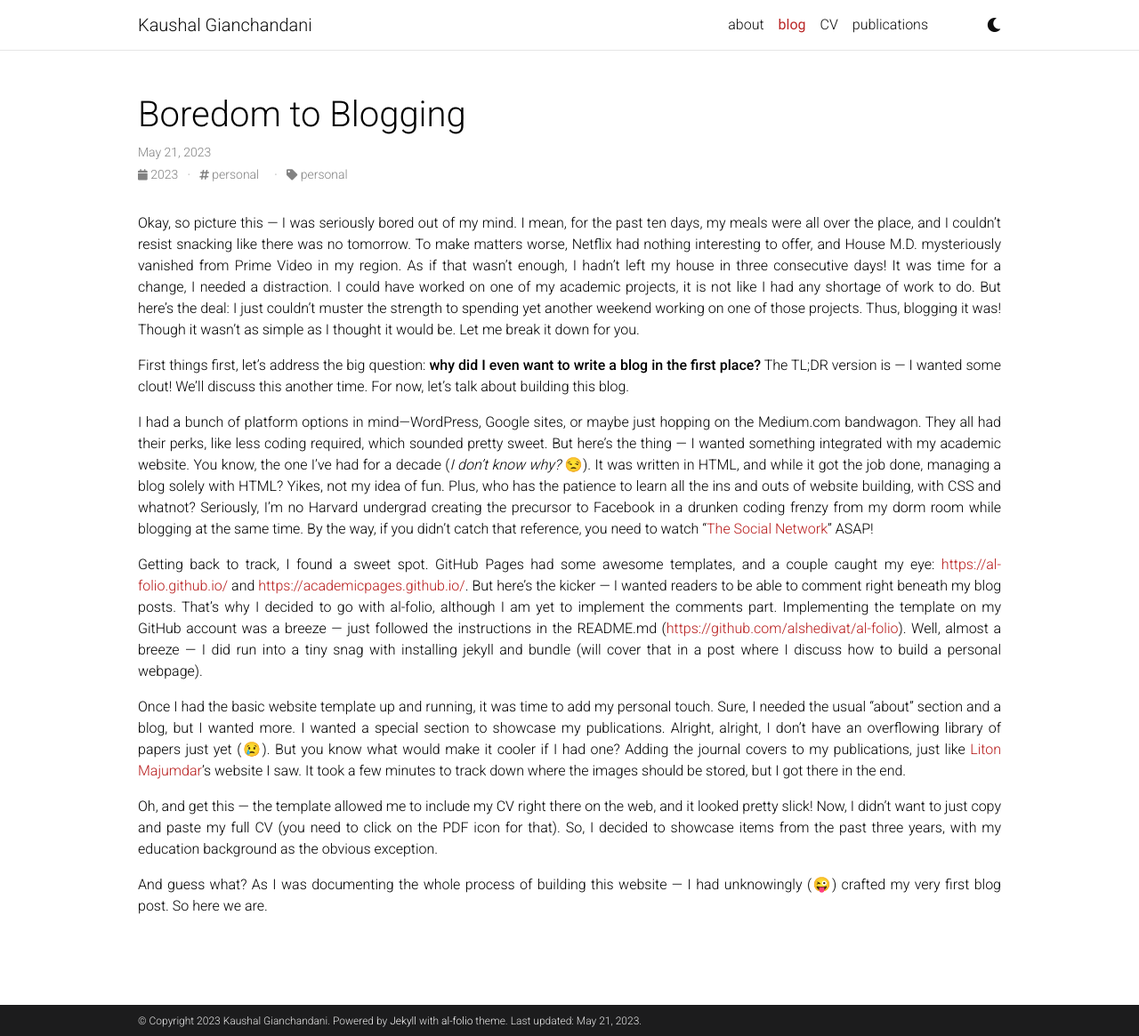
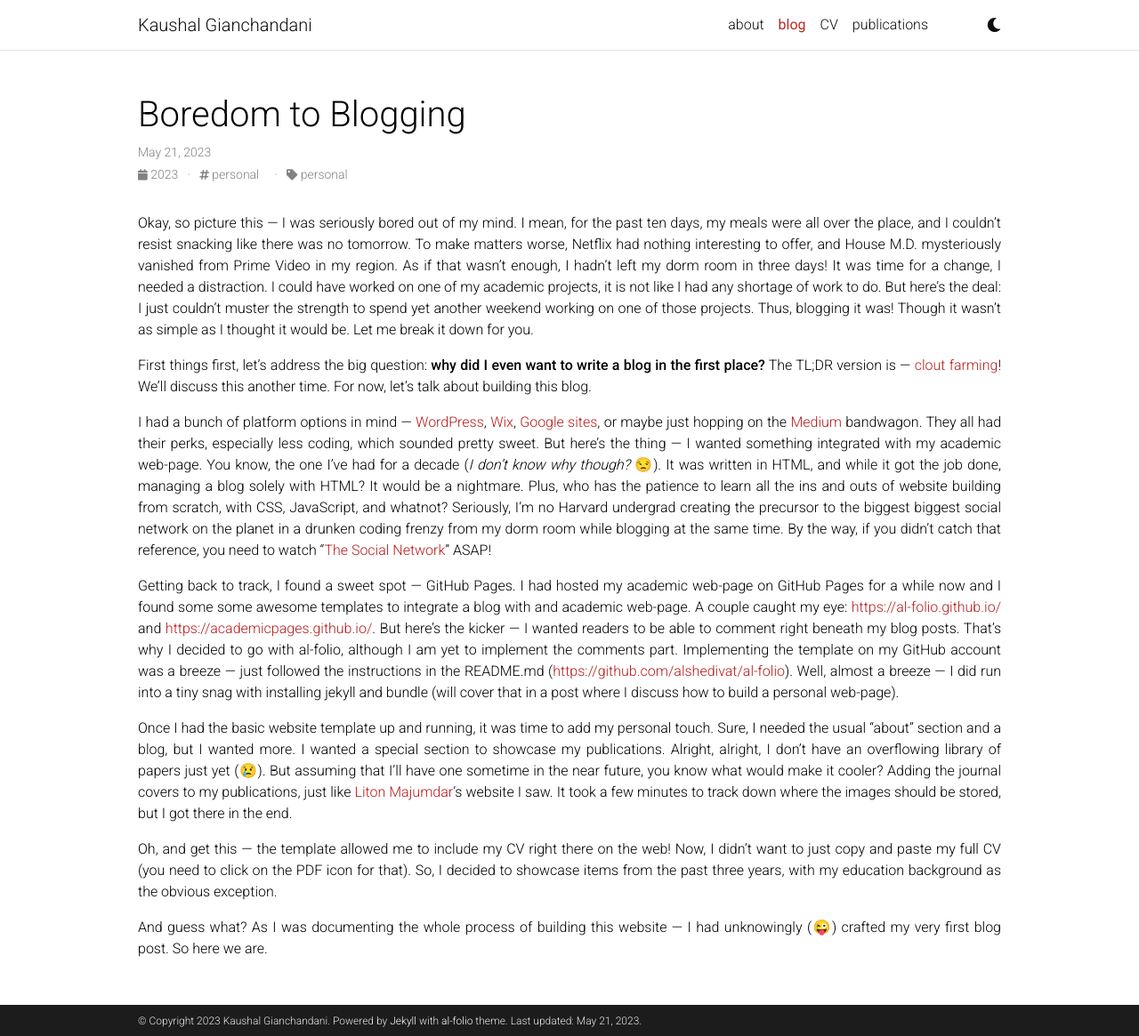
Before and after one commit to kaushalgianchandani/kaushalgianchandani.github.io, a Jekyll site: the page built from _posts/2023-05-21-first-blog.md, in a window 1280 px wide and 1165 px high. Shown: the whole window at 89% size. Built offline with Jekyll 4.4.1, drawn with Linux system fonts in a browser that asks for light colours; emoji names are drawn with the system emoji font; comment, search, counter and statistics services are not loaded; a style sheet for code colours, icons or effects is not loaded.

Commit message:
updated first-blog with a few links

```diff
--- a/_posts/2023-05-21-first-blog.md
+++ b/_posts/2023-05-21-first-blog.md
@@ -7,16 +7,16 @@ tags: personal
 categories: personal
 ---
 
-Okay, so picture this — I was seriously bored out of my mind. I mean, for the past ten days, my meals were all over the place, and I couldn't resist snacking like there was no tomorrow. To make matters worse, Netflix had nothing interesting to offer, and House M.D. mysteriously vanished from Prime Video in my region. As if that wasn't enough, I hadn't left my house in three consecutive days! It was time for a change, I needed a distraction. I could have worked on one of my academic projects, it is not like I had any shortage of work to do. But here's the deal: I just couldn't muster the strength to spending yet another weekend working on one of those projects. Thus, blogging it was! Though it wasn't as simple as I thought it would be. Let me break it down for you.
+Okay, so picture this — I was seriously bored out of my mind. I mean, for the past ten days, my meals were all over the place, and I couldn't resist snacking like there was no tomorrow. To make matters worse, Netflix had nothing interesting to offer, and House M.D. mysteriously vanished from Prime Video in my region. As if that wasn't enough, I hadn't left my dorm room in three days! It was time for a change, I needed a distraction. I could have worked on one of my academic projects, it is not like I had any shortage of work to do. But here's the deal: I just couldn't muster the strength to spend yet another weekend working on one of those projects. Thus, blogging it was! Though it wasn't as simple as I thought it would be. Let me break it down for you.
 
-First things first, let's address the big question: **why did I even want to write a blog in the first place?** The TL;DR version is — I wanted some clout! We'll discuss this another time. For now, let's talk about building this blog.
+First things first, let's address the big question: **why did I even want to write a blog in the first place?** The TL;DR version is —  [clout farming](http://clout-farming.urbanup.com/16816978)! We'll discuss this another time. For now, let's talk about building this blog.
 
-I had a bunch of platform options in mind—WordPress, Google sites, or maybe just hopping on the Medium.com bandwagon. They all had their perks, like less coding required, which sounded pretty sweet. But here's the thing —  I wanted something integrated with my academic website. You know, the one I've had for a decade (_I don't know why?_ :unamused:).  It was written in HTML, and while it got the job done, managing a blog solely with HTML? Yikes, not my idea of fun. Plus, who has the patience to learn all the ins and outs of website building, with CSS and whatnot? Seriously, I'm no Harvard undergrad creating the precursor to Facebook in a drunken coding frenzy from my dorm room while blogging at the same time. By the way, if you didn't catch that reference, you need to watch "[The Social Network](https://youtu.be/lB95KLmpLR4)" ASAP!
+I had a bunch of platform options in mind — [WordPress](https://wordpress.com/), [Wix](https://www.wix.com/), [Google sites](https://sites.google.com/), or maybe just hopping on the [Medium](https://medium.com/) bandwagon. They all had their perks, especially less coding, which sounded pretty sweet. But here's the thing —  I wanted something integrated with my academic web-page. You know, the one I've had for a decade (_I don't know why though?_ :unamused:).  It was written in HTML, and while it got the job done, managing a blog solely with HTML? It would be a nightmare. Plus, who has the patience to learn all the ins and outs of website building from scratch, with CSS, JavaScript, and whatnot? Seriously, I'm no Harvard undergrad creating the precursor to the biggest biggest social network on the planet in a drunken coding frenzy from my dorm room while blogging at the same time. By the way, if you didn't catch that reference, you need to watch "[The Social Network](https://youtu.be/lB95KLmpLR4)" ASAP!
 
-Getting back to track, I found a sweet spot. GitHub Pages had some awesome templates, and a couple caught my eye: [https://al-folio.github.io/](https://al-folio.github.io/) and [https://academicpages.github.io/](https://al-folio.github.io/). But here's the kicker — I wanted readers to be able to comment right beneath my blog posts. That's why I decided to go with al-folio, although I am yet to implement the comments part. Implementing the template on my GitHub account was a breeze — just followed the instructions in the README.md \([https://github.com/alshedivat/al-folio](https://github.com/alshedivat/al-folio)\). Well, almost a breeze — I did run into a tiny snag with installing jekyll and bundle (will cover that in a post where I discuss how to build a personal webpage).
+Getting back to track, I found a sweet spot — GitHub Pages. I had hosted my academic web-page on GitHub Pages for a while now and I found some some awesome templates to integrate a blog with and academic web-page. A couple caught my eye: [https://al-folio.github.io/](https://al-folio.github.io/) and [https://academicpages.github.io/](https://al-folio.github.io/). But here's the kicker — I wanted readers to be able to comment right beneath my blog posts. That's why I decided to go with al-folio, although I am yet to implement the comments part. Implementing the template on my GitHub account was a breeze — just followed the instructions in the README.md \([https://github.com/alshedivat/al-folio](https://github.com/alshedivat/al-folio)\). Well, almost a breeze — I did run into a tiny snag with installing jekyll and bundle (will cover that in a post where I discuss how to build a personal web-page).
 
-Once I had the basic website template up and running, it was time to add my personal touch. Sure, I needed the usual "about" section and a blog, but I wanted more. I wanted a special section to showcase my publications. Alright, alright, I don't have an overflowing library of papers just yet (:cry:). But you know what would make it cooler if I had one? Adding the journal covers to my publications, just like [Liton Majumdar](http://www.niser.ac.in/~liton/publication.html)'s website I saw. It took a few minutes to track down where the images should be stored, but I got there in the end.
+Once I had the basic website template up and running, it was time to add my personal touch. Sure, I needed the usual "about" section and a blog, but I wanted more. I wanted a special section to showcase my publications. Alright, alright, I don't have an overflowing library of papers just yet (:cry:). But assuming that I'll have one sometime in the near future, you know what would make it cooler? Adding the journal covers to my publications, just like [Liton Majumdar](http://www.niser.ac.in/~liton/publication.html)'s website I saw. It took a few minutes to track down where the images should be stored, but I got there in the end.
 
-Oh, and get this — the template allowed me to include my CV right there on the web, and it looked pretty slick! Now, I didn't want to just copy and paste my full CV (you need to click on the PDF icon for that). So, I decided to showcase items from the past three years, with my education background as the obvious exception.
+Oh, and get this — the template allowed me to include my CV right there on the web! Now, I didn't want to just copy and paste my full CV (you need to click on the PDF icon for that). So, I decided to showcase items from the past three years, with my education background as the obvious exception.
 
 And guess what? As I was documenting the whole process of building this website — I had unknowingly (:stuck_out_tongue_winking_eye:) crafted my very first blog post. So here we are.
--- a/problems_and_solutions.txt
+++ b/problems_and_solutions.txt
@@ -3,3 +3,7 @@ ERROR:  Error installing jekyll:
 	sass-embedded requires RubyGems version >= 3.3.22. The current RubyGems version is 3.1.2. Try 'gem update --system' to update RubyGems itself.
 
   Fix: gem install jekyll --version="~> 4.2.0"
+
+keeping a folder with _posts_bckp creates problems
+
+Use atom editor CTRL+SHIFT+F is your best friend.
```
